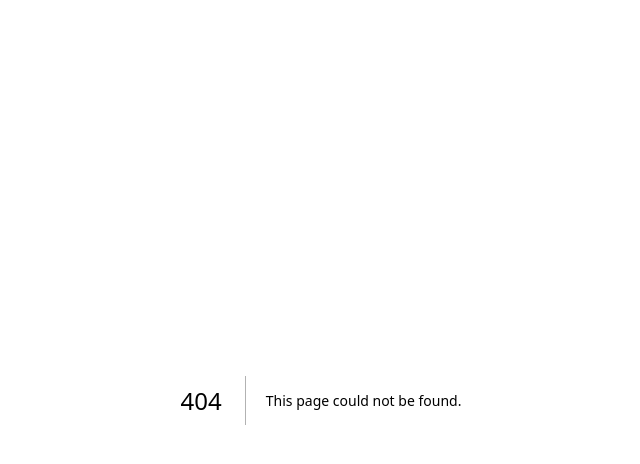
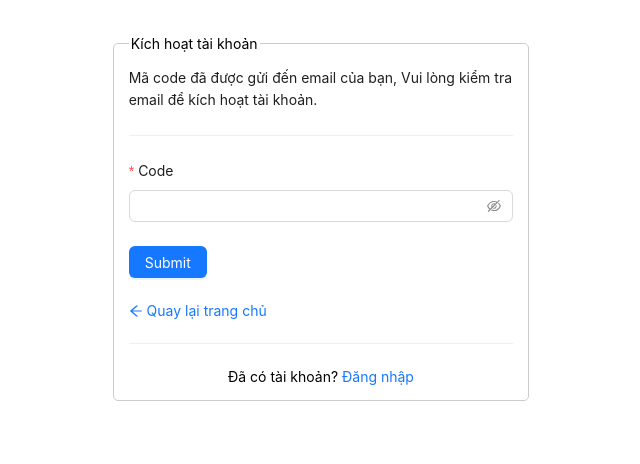
Before and after one commit to TuanStark/admin_01_next_js, a Next.js app: page /verify/1 in a window 1280 px wide. Before the commit this address had no page. Shown: the top 464 px of the page, without its empty margins (319-959 px from the left). Built offline with nearby package versions, Linux system fonts and the light colour scheme; what @ant-design/nextjs-registry would draw is missing.

Commit message:
flow register

```diff
--- /dev/null
+++ b/src/app/(guest)/verify/[id]/page.tsx
@@ -0,0 +1,13 @@
+import Verify from "@/components/auth/verify";
+
+
+const VerifyPage = ({ params }: { params: { id: string } }) => {
+    const { id } = params;
+    return (
+        <>
+            <Verify id={id} />
+        </>
+    )
+}
+
+export default Verify;
--- a/src/app/layout.tsx
+++ b/src/app/layout.tsx
@@ -3,7 +3,7 @@ import { Inter } from "next/font/google";
 import { AntdRegistry } from '@ant-design/nextjs-registry';
 
 import '@/app/globals.css';
-
+import NextAuthWrapper from "@/library/nextauth.wrapper";
 const inter = Inter({ subsets: ["latin"] });
 
 export const metadata: Metadata = {
@@ -20,7 +20,9 @@ export default function RootLayout({
     <html lang="en">
       <body className={inter.className}>
         <AntdRegistry>
-          {children}
+          <NextAuthWrapper>
+            {children}
+          </NextAuthWrapper>
         </AntdRegistry>
 
       </body>
--- /dev/null
+++ b/src/components/auth/verify.tsx
@@ -0,0 +1,95 @@
+'use client';
+
+import React from 'react';
+import { Button, Col, Divider, Form, Input, message, notification, Row } from 'antd';
+import { ArrowLeftOutlined } from '@ant-design/icons';
+import Link from 'next/link';
+import { sendRequest } from '@/utils/api';
+import { IBackendRes } from '@/types/backend';
+import { useRouter } from 'next/navigation';
+
+const Verify = (props: any) => {
+    const { _id } = props;
+    const router = useRouter();
+    const onFinish = async (values: any) => {
+        console.log(">> check values: ", values);
+        const { _id, code } = values;
+        const res = await sendRequest<IBackendRes<any>>({
+            url: `${process.env.NEXT_PUBLIC_BACKEND_URL}/api/v1/auth/check-code`,
+            method: "POST",
+            body: { _id, code }
+        })
+        console.log(">> check res: ", res);
+        if (res?.data) {
+            message.info("Kích hoạt tài khoản thành công");
+            router.push(`/auth/login`);
+        } else {
+            notification.error({
+                message: "Verify thất bại",
+                description: res?.message,
+            })
+        }
+    };
+
+    return (
+        <Row justify={"center"} style={{ marginTop: "30px" }}>
+            <Col xs={24} md={16} lg={8}>
+                <fieldset style={{
+                    padding: "15px",
+                    margin: "5px",
+                    border: "1px solid #ccc",
+                    borderRadius: "5px"
+                }}>
+                    <legend>Kích hoạt tài khoản</legend>
+                    <Form
+                        name="basic"
+                        onFinish={onFinish}
+                        autoComplete="off"
+                        layout='vertical'
+                    >
+                        <Form.Item
+                            label="ID"
+                            name="_id"
+                            initialValue={_id}
+                            hidden
+                        >
+                            <Input disabled />
+                        </Form.Item>
+                        <div>
+                            Mã code đã được gửi đến email của bạn, Vui lòng kiểm tra email để kích hoạt tài khoản.
+                        </div>
+                        <Divider />
+
+                        <Form.Item
+                            label="Code"
+                            name="code"
+                            rules={[
+                                {
+                                    required: true,
+                                    message: 'Please input your password!',
+                                },
+                            ]}
+                        >
+                            <Input.Password />
+                        </Form.Item>
+                        <Form.Item
+                        >
+                            <Button type="primary" htmlType="submit">
+                                Submit
+                            </Button>
+                        </Form.Item>
+                    </Form>
+                    <Link href={"/"}><ArrowLeftOutlined /> Quay lại trang chủ</Link>
+                    <Divider />
+                    <div style={{ textAlign: "center" }}>
+                        Đã có tài khoản? <Link href={"/auth/login"}>Đăng nhập</Link>
+                    </div>
+
+                </fieldset>
+            </Col>
+        </Row>
+
+    )
+}
+
+export default Verify;
```
Also changed, not shown: src/app/(admin)/dashboard/layout.tsx (+5 -2 lines), src/auth.ts (+5 -2 lines), src/components/auth/login.tsx (+3 -4 lines), src/components/auth/register.tsx (+20 -2 lines), src/components/layout/admin.header.tsx (+11 -28 lines), src/library/nextauth.wrapper.tsx (added, +9 -0 lines), src/middleware.ts (added, +16 -0 lines).
